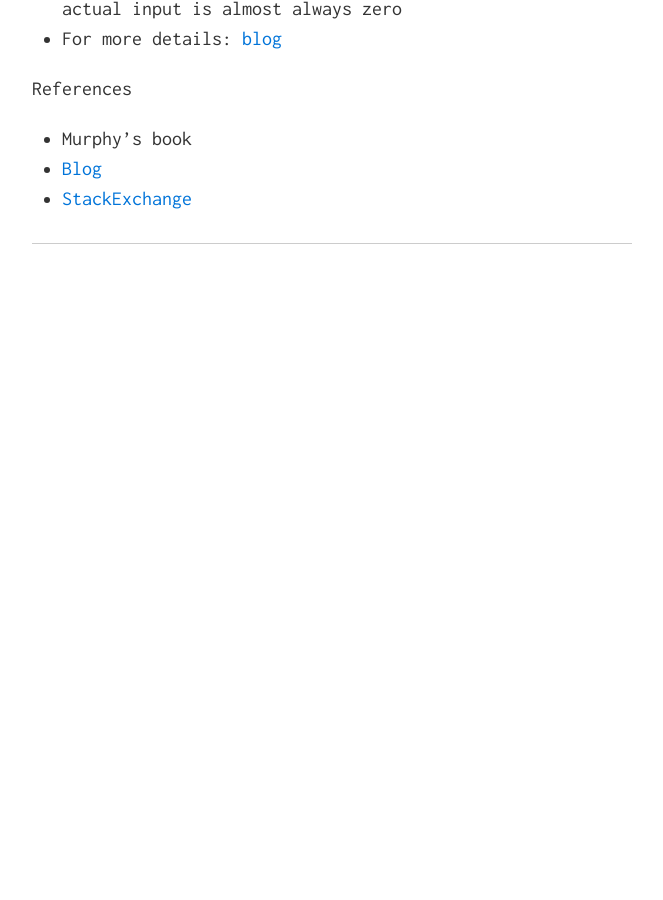
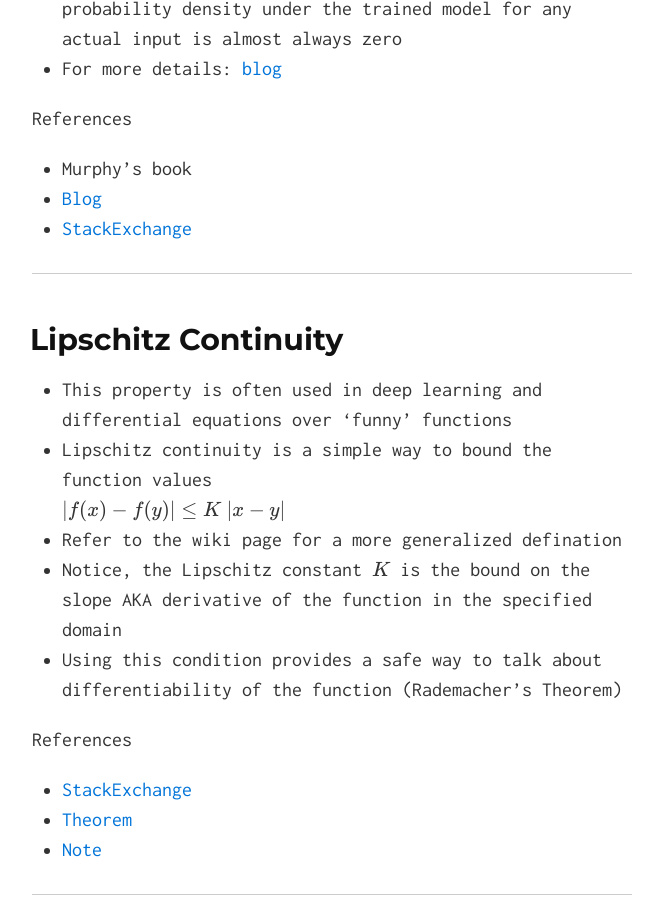
Before and after one commit to divyanshk/Mini-Blogs, a Jekyll site: the page built from index.md, in a window 1280 px wide and 900 px high, scrolled down 10973 px. Shown: the whole window, without its empty margins (308-971 px from the left). Built offline with Jekyll 4.4.1, drawn with Linux system fonts in a browser that asks for light colours; formulas are drawn with MathJax 3; before the commit the page ends 11318 px from its top, so only the background shows below that.

Commit message:
lipschitz

```diff
--- a/index.md
+++ b/index.md
@@ -18,6 +18,7 @@ layout: default
 [Distributed DL](#ddl)
 [MAC vs Digital Signatures](#mac)
 [MLE and KL Divergence](#mle)
+[Lipschitz Continuity](#lips)
 
 ---
 
@@ -274,3 +275,19 @@ References
 * [StackExchange](https://stats.stackexchange.com/a/345138)
 
 ---
+
+## <a name='lips'></a>Lipschitz Continuity
+
+* This property is often used in deep learning and differential equations over 'funny' functions
+* Lipschitz continuity is a simple way to bound the function values \\
+$$ |f(x) - f(y)| \leq K \ |x-y| $$
+* Refer to the wiki page for a more generalized defination
+* Notice, the Lipschitz constant $$K$$ is the bound on the slope AKA derivative of the function in the specified domain
+* Using this condition provides a safe way to talk about differentiability of the function (Rademacher's Theorem)
+
+References
+* [StackExchange](https://math.stackexchange.com/questions/353276/intuitive-idea-of-the-lipschitz-function)
+* [Theorem](https://www.intfxdx.com/downloads/rademacher-thm-2015.pdf)
+* [Note](https://users.wpi.edu/~walker/MA500/HANDOUTS/LipschitzContinuity.pdf)
+
+---
```
